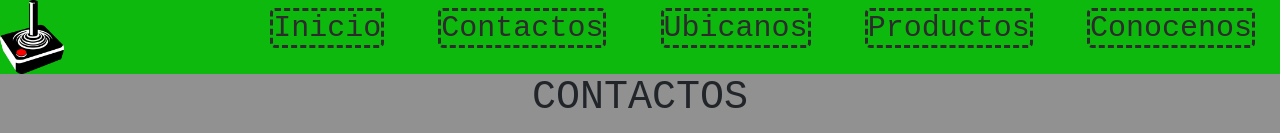
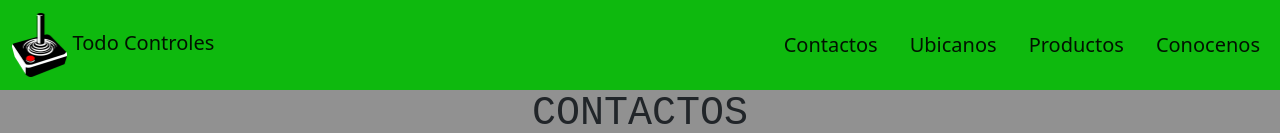
Before and after one commit to NicolasRicciardi01/todoCcontroles-Ricciardi, a plain HTML site: page pages/contacto.html in a window 1280 px wide. Shown: the top 133 px of the page. Drawn offline with nearby package versions, Linux system fonts and the light colour scheme.

Commit message:
Nav con bootstrap

```diff
--- a/css/styles.css
+++ b/css/styles.css
@@ -359,6 +359,15 @@ footer{
     margin: 2px;
     width: 40px;
 }
+/* Bootstrap */
+
+.navbar{
+    background-color: rgb(14, 185, 14);
+}
+
+.nav-item{
+    font-size: 20px;
+}
 
 
 /* medida celular */
--- a/pages/contacto.html
+++ b/pages/contacto.html
@@ -12,16 +12,32 @@
 <body>
     <header>
         <!-- navegacion -->
-        <nav>
-            <img src="../resources/logo.png" class="header__icono" alt="">
-            <ul class="header__lista">
-                <li class="header__item"><a href="../index.html">Inicio</a></li>
-                <li class="header__item"><a href="#">Contactos</a></li>
-                <li class="header__item"><a href="encuentranos.html">Ubicanos</a></li>
-                <li class="header__item"><a href="productos.html">Productos</a></li>
-                <li class="header__item"><a href="sobre-nosotros.html">Conocenos</a></li>
-            </ul>
-        </nav>
+        <nav class="navbar navbar-expand-lg">
+            <div class="container-fluid ">
+              <a class="navbar-brand" href="../index.html">
+                <img src="../resources/logo.png" alt="" width="15%" height="15%"> Todo Controles
+              </a>
+              <button class="navbar-toggler" type="button" data-bs-toggle="collapse" data-bs-target="#navbarSupportedContent" aria-controls="navbarSupportedContent" aria-expanded="false" aria-label="Toggle navigation">
+                <span class="navbar-toggler-icon"></span>
+              </button>
+              <div class="collapse navbar-collapse" id="navbarSupportedContent">
+                <ul class="navbar-nav mb-2 mb-lg-0 ms-auto">
+                  <li class="nav-item ps-3">
+                    <a class="nav-link active" aria-current="page" href="#">Contactos</a>
+                  </li>
+                  <li class="nav-item ps-3">
+                    <a class="nav-link active" aria-current="page" href="../pages/encuentranos.html">Ubicanos</a>
+                  </li>
+                  <li class="nav-item ps-3">
+                    <a class="nav-link active" aria-current="page" href="../pages/productos.html">Productos</a>
+                  </li>
+                  <li class="nav-item ps-3">
+                    <a class="nav-link active" aria-current="page" href="../pages/sobre-nosotros.html">Conocenos</a>
+                  </li>
+                </ul>
+              </div>
+            </div>
+          </nav>
     </header>
     <!-- contenido -->
     <main>
```
Also changed, not shown: index.html (+30 -13 lines), pages/encuentranos.html (+26 -10 lines), pages/productos.html (+26 -10 lines), pages/sobre-nosotros.html (+26 -10 lines).
